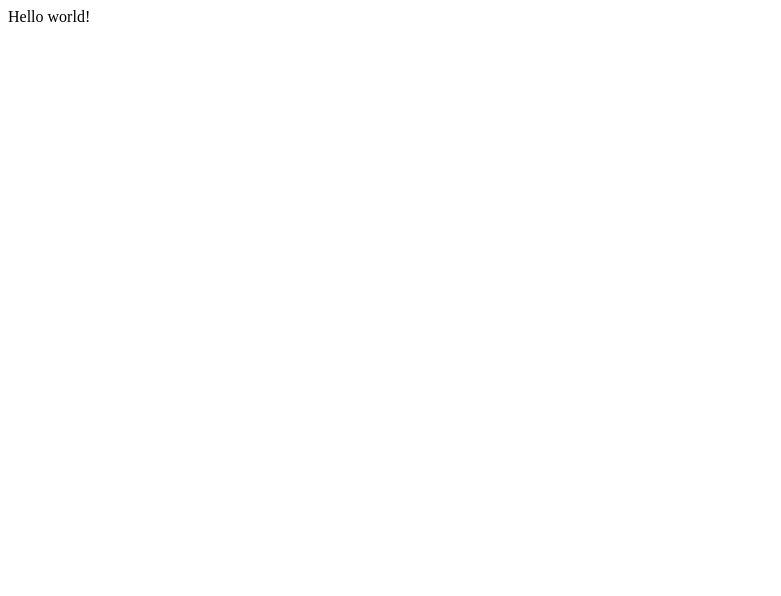
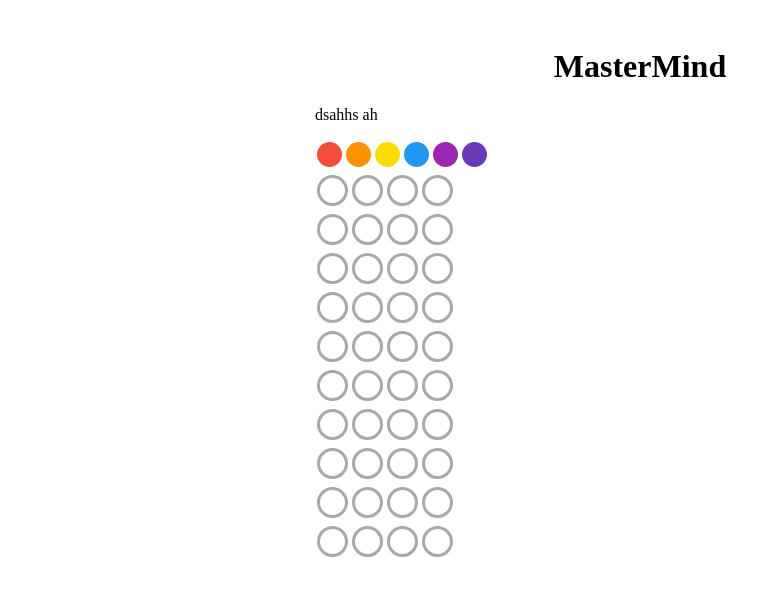
Before and after one commit to sidtiwari98/MasterMind, a Gatsby site: page / in a window 1280 px wide. Shown: the whole page, without its empty margins (0-781 px from the left). Built offline with nearby package versions, Linux system fonts and the light colour scheme; Gatsby itself is replaced by a stand-in of ours.

Commit message:
rows pegs and palette functions setup

```diff
--- a/gatsby-config.js
+++ b/gatsby-config.js
@@ -6,5 +6,5 @@
 
 module.exports = {
   /* Your site config here */
-  plugins: [],
-}
+  plugins: [`gatsby-plugin-flow`]
+};
--- a/package.json
+++ b/package.json
@@ -15,6 +15,7 @@
   },
   "dependencies": {
     "gatsby": "^2.23.3",
+    "gatsby-plugin-flow": "^1.3.5",
     "react": "^16.12.0",
     "react-dom": "^16.12.0"
   },
--- /dev/null
+++ b/src/components/color_palette/ColorPalette.css
@@ -0,0 +1,7 @@
+.circle_palette{
+    height: 25px;
+    width: 25px;
+    border-radius: 50%;
+    display: inline-block;
+    margin: 2px;
+}
--- /dev/null
+++ b/src/components/color_palette/colorPalette.js
@@ -0,0 +1,38 @@
+import React from 'react'
+import "./ColorPalette.css"
+
+const colors = [
+  "#F44E3B",
+  "#FE9200",
+  "#FCDC00",
+  "#2196f3",
+  "#9c27b0",
+  "#673ab7"
+];
+
+
+const ColorPalette = (props) => {
+
+  const handleColorChange = (color) => {
+    console.log("the color is " + color);
+    props.colorSelectedFunction(color)
+  };
+
+  return(
+  <div className={'palette_holder'}>
+      {
+       colors.map((color, key)=> {
+         return(
+          <span className={'circle_palette'} key={key} style={{backgroundColor: color}}
+               onClick={handleColorChange.bind(this,color)}
+               />
+          )
+        })
+      }
+    </div>
+   )
+
+
+};
+
+export default ColorPalette
--- /dev/null
+++ b/src/components/layout/layout.css
@@ -0,0 +1,11 @@
+.main_container {
+    margin: 3rem auto;
+    max-width: 650px;
+    padding: 0 1rem;
+}
+
+.heading{
+    display: flex;
+    justify-content: center;
+    align-items: center;
+}
--- /dev/null
+++ b/src/components/layout/layout.js
@@ -0,0 +1,13 @@
+import React from 'react'
+import './layout.css'
+
+const Layout = ({children}) => {
+  return(
+    <div className= "main_container">
+      <h1 className={"heading"}>MasterMind</h1>
+      {children}
+    </div>
+  )
+};
+
+export default Layout
--- /dev/null
+++ b/src/components/pegs/pegs.css
@@ -0,0 +1,9 @@
+.circle_pegs{
+    height: 25px;
+    width: 25px;
+    border-radius: 50%;
+    display: inline-block;
+    margin: 2px;
+    border-style: solid;
+    border-color: darkgray;
+}
--- /dev/null
+++ b/src/components/pegs/pegs.js
@@ -0,0 +1,24 @@
+import React, {useState} from 'react'
+import './pegs.css'
+
+const number_of_pegs = 4;
+
+const Pegs = (props) => {
+  const [color, setColor] = useState("#FFFFFF");
+
+  const handleClick = () => {
+    setColor(props.selectedColor)
+  };
+
+  return(
+    <div className={'pegs_holder'}>
+      {
+        [...Array(number_of_pegs)].map((e, i) =>
+          <span className={'circle_pegs'} key={i} style={{backgroundColor: color}} onClick = {handleClick.bind(this)}
+        />
+        )}
+    </div>
+  )
+};
+
+export default Pegs;
--- /dev/null
+++ b/src/components/row/row.js
@@ -0,0 +1,20 @@
+import React from 'react'
+import './row.css'
+import Pegs from "../pegs/pegs";
+
+const number_of_rows = 10;
+
+const Rows = (props) => {
+
+  return(
+    <div className={"rows_container"}>
+      {
+        [...Array(number_of_rows)].map((e, i) =>
+          <Pegs selectedColor = {props.selectedColor}/>
+
+        )}
+    </div>
+  )
+};
+
+export default Rows;
--- /dev/null
+++ b/src/pages/game_page/game_page.js
@@ -0,0 +1,26 @@
+import React, {useState} from "react"
+import Layout from "../../components/layout/layout"
+import ColorPalette from "../../components/color_palette/colorPalette";
+import Rows from "../../components/row/row";
+
+
+const Game_page = () => {
+
+  const [selectedColor, setSelectedColor] = useState("0");
+
+  const getSelectedColorFromPalette = (color) => {
+    setSelectedColor(color);
+  };
+
+  return (
+    <Layout>
+      {console.log(selectedColor)}
+      <p>dsahhs ah</p>
+      <ColorPalette colorSelectedFunction = {getSelectedColorFromPalette}/>
+      <Rows selectedColor = {selectedColor}/>
+    </Layout>
+  )
+};
+
+
+export default Game_page
--- a/src/pages/index.js
+++ b/src/pages/index.js
@@ -1,5 +1,2 @@
-import React from "react"
-
-export default function Home() {
-  return <div>Hello world!</div>
-}
+import index from './game_page/game_page';
+export default index;
```
Also changed, not shown: README.md, src/components/row/row.css (added), 1 other file.
